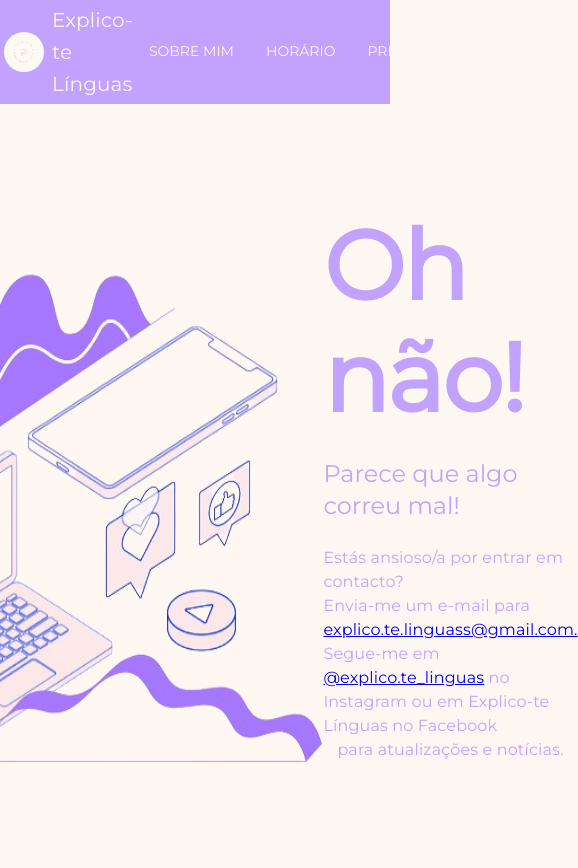
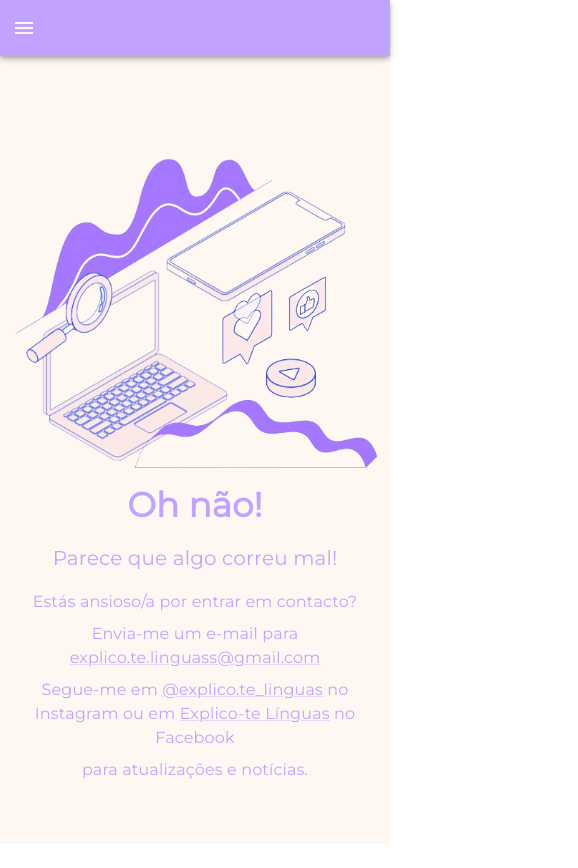
Before and after one commit to joaobraganca555/ExplicoTeLinguas, a React (Vite) app: page /#/error in a window 390 px wide. Shown: the whole page, 578 px wide, since content can reach past the window. After the commit the page ends 844 px from the top, so only its background shows below. Built offline with nearby package versions, Linux system fonts and the light colour scheme; what pocketbase would draw is missing.

Commit message:
Overall mobile support

```diff
--- a/src/App.jsx
+++ b/src/App.jsx
@@ -5,10 +5,11 @@ import {
   Navigate
 } from 'react-router-dom';
 import Error from './views/misc/Error';
-import Layout from './views/Layout';
+import Layout from './layout/Layout';
 import Schedule from './views/Schedule';
 import Profile from './views/Profile';
 import PriceList from './views/PriceList';
+import NotFound from './views/misc/NotFound';
 
 const App = () => {
   return (
@@ -21,6 +22,7 @@ const App = () => {
           <Route path="horario" element={<Schedule />} />
           <Route path="precos" element={<PriceList />} />
           <Route path="error" element={<Error />} />
+          <Route path="*" element={<NotFound />} />
         </Route>
       </Routes>
     </Router>
--- /dev/null
+++ b/src/layout/Layout.jsx
@@ -0,0 +1,22 @@
+import { Stack, Toolbar, useTheme } from '@mui/material';
+import { Outlet } from 'react-router';
+import TopBar from './TopBar';
+
+const Layout = () => {
+  const theme = useTheme();
+  return (
+    <Stack
+      sx={{ minHeight: '100vh', backgroundColor: theme.palette.secondary.main }}
+    >
+      <TopBar />
+      <Stack sx={{ flex: 1 }}>
+        <Toolbar />
+        <Stack justifyContent="center" alignItems="center" sx={{ flex: 1 }}>
+          <Outlet />
+        </Stack>
+      </Stack>
+    </Stack>
+  );
+};
+
+export default Layout;
--- a/src/layout/TopBar.jsx
+++ b/src/layout/TopBar.jsx
@@ -1,73 +1,188 @@
-import { Facebook, Instagram } from '@mui/icons-material';
 import {
+  AppBar,
+  Box,
+  Button,
+  CssBaseline,
+  Divider,
+  Drawer,
   IconButton,
+  List,
+  ListItem,
+  ListItemButton,
+  ListItemText,
   Stack,
-  Tab,
-  Tabs,
+  Toolbar,
   Typography,
   useTheme
 } from '@mui/material';
+import MenuIcon from '@mui/icons-material/Menu';
+import { useNavigate, useLocation } from 'react-router';
+import { useState } from 'react';
+import { Facebook, Instagram } from '@mui/icons-material';
+import { instagramUrl, facebookUrl } from '../constants/social';
 
-import { useLocation, useNavigate } from 'react-router';
-import { facebookUrl, instagramUrl } from '../constants/social';
-
-const pathnameIndex = {
-  '/sobremim': 0,
-  '/horario': 1,
-  '/precos': 2
-};
-
-const indexToPathname = {
-  0: '/sobremim',
-  1: '/horario',
-  2: '/precos'
+const drawerWidth = 240;
+const navItems = ['Sobre Mim', 'Horário', 'Preços'];
+const navigateItem = {
+  'Sobre Mim': '/sobremim',
+  Horário: '/horario',
+  Preços: '/precos'
 };
 
 const TopBar = () => {
+  const navigate = useNavigate();
+  const location = useLocation();
   const theme = useTheme();
-  const navigate = useNavigate();
-  const { pathname } = useLocation();
+
+  console.log(location);
+
+  const [mobileOpen, setMobileOpen] = useState(false);
+
+  const handleDrawerToggle = () => {
+    setMobileOpen((prevState) => !prevState);
+  };
+
+  const drawer = (
+    <Box onClick={handleDrawerToggle} textAlign="center">
+      {/* <img
+        style={{ borderRadius: 50, marginTop: 10 }}
+        src="logo4.png"
+        height={50}
+      /> */}
+      <Typography variant="h6" sx={{ my: 1 }}>
+        Explico-te Línguas
+      </Typography>
+      <Divider />
+      <List>
+        <>
+          {navItems.map((item) => (
+            <ListItem key={item} disablePadding>
+              <ListItemButton
+                onClick={() => navigate(navigateItem[item])}
+                sx={{ textAlign: 'center' }}
+              >
+                <ListItemText primary={item} />
+              </ListItemButton>
+            </ListItem>
+          ))}
+          <ListItem disablePadding>
+            <ListItemButton
+              onClick={() => window.open(facebookUrl, '_blank')}
+              sx={{ textAlign: 'center' }}
+            >
+              <ListItemText primary={<Facebook />} secondary="Facebook" />
+            </ListItemButton>
+          </ListItem>
+          <ListItem disablePadding>
+            <ListItemButton
+              onClick={() => window.open(instagramUrl, '_blank')}
+              sx={{ textAlign: 'center' }}
+            >
+              <ListItemText primary={<Instagram />} secondary="Instagram" />
+            </ListItemButton>
+          </ListItem>
+        </>
+      </List>
+    </Box>
+  );
 
   return (
-    <Stack padding={0.5} sx={{ backgroundColor: theme.palette.primary.main }}>
-      <Stack direction="row" justifyContent="space-between" alignItems="center">
-        <Stack
-          direction="row"
-          gap={1}
-          alignItems="center"
-          justifyContent="center"
-          onClick={() => navigate('/sobremim')}
-          sx={{ cursor: 'pointer' }}
+    <Stack>
+      <CssBaseline />
+      <AppBar component="nav">
+        <Toolbar>
+          <IconButton
+            color="secondary"
+            edge="start"
+            onClick={handleDrawerToggle}
+            sx={{ mr: 2, display: { sm: 'none' } }}
+          >
+            <MenuIcon />
+          </IconButton>
+          <Typography
+            color="secondary"
+            variant="h7"
+            sx={{
+              flexGrow: 1,
+              display: { xs: 'none', sm: 'block' }
+            }}
+          >
+            <Stack
+              direction="row"
+              alignItems="center"
+              gap={1}
+              sx={{ cursor: 'pointer' }}
+              onClick={() => navigate('/sobremim')}
+            >
+              <img
+                style={{
+                  borderRadius: 50,
+                  mr: 2,
+                  display: { sm: 'none' }
+                }}
+                src="logo.jpeg"
+                width={40}
+              />
+              Explico-te Línguas
+            </Stack>
+          </Typography>
+          <Box
+            sx={{
+              display: { xs: 'none', sm: 'flex' },
+              gap: 2,
+              justifyContent: 'center',
+              alignItems: 'center'
+            }}
+          >
+            {navItems.map((item) => (
+              <Button
+                selected={location.pathname === navigateItem[item]}
+                sx={{
+                  backgroundColor:
+                    location.pathname === navigateItem[item] &&
+                    theme.palette.action.selected
+                }}
+                color="secondary"
+                key={item}
+                onClick={() => navigate(navigateItem[item])}
+              >
+                {item}
+              </Button>
+            ))}
+            <Stack direction="row" gap={0.5}>
+              <Instagram
+                color="secondary"
+                sx={{ cursor: 'pointer' }}
+                onClick={() => window.open(instagramUrl, '_blank')}
+              />
+              <Facebook
+                onClick={() => window.open(facebookUrl, '_blank')}
+                sx={{ cursor: 'pointer' }}
+                color="secondary"
+              />
+            </Stack>
+          </Box>
+        </Toolbar>
+      </AppBar>
+      <nav>
+        <Drawer
+          variant="temporary"
+          open={mobileOpen}
+          onClose={handleDrawerToggle}
+          ModalProps={{
+            keepMounted: true // Better open performance on mobile.
+          }}
+          sx={{
+            display: { xs: 'block', sm: 'none' },
+            '& .MuiDrawer-paper': {
+              boxSizing: 'border-box',
+              width: drawerWidth
+            }
+          }}
         >
-          <img style={{ borderRadius: 50 }} src="logo.jpeg" width={40} />
-          <Typography color="secondary" variant="h6">
-            Explico-te Línguas
-          </Typography>
-        </Stack>
-        <Stack direction="row" alignItems="center" gap={5}>
-          <Tabs
-            textColor="secondary"
-            indicatorColor="secondary"
-            value={pathnameIndex[pathname]}
-            onChange={(event, newValue) => navigate(indexToPathname[newValue])}
-          >
-            <Tab
-              sx={{ color: theme.palette.secondary.main }}
-              label="Sobre Mim"
-            />
-            <Tab sx={{ color: theme.palette.secondary.main }} label="Horário" />
-            <Tab sx={{ color: theme.palette.secondary.main }} label="Preços" />
-          </Tabs>
-          <Stack direction="row">
-            <IconButton onClick={() => window.open(instagramUrl, '_blank')}>
-              <Instagram color="secondary" sx={{ cursor: 'pointer' }} />
-            </IconButton>
-            <IconButton onClick={() => window.open(facebookUrl, '_blank')}>
-              <Facebook color="secondary" />
-            </IconButton>
-          </Stack>
-        </Stack>
-      </Stack>
+          {drawer}
+        </Drawer>
+      </nav>
     </Stack>
   );
 };
--- a/src/views/Layout.jsx
+++ /dev/null
@@ -1,16 +0,0 @@
-import { useState } from 'react';
-import TopBar from '../layout/TopBar';
-import { Outlet } from 'react-router';
-
-const Home = () => {
-  const [tab, setTab] = useState(0);
-
-  return (
-    <>
-      <TopBar tab={tab} setTab={setTab} />
-      <Outlet />
-    </>
-  );
-};
-
-export default Home;
--- a/src/views/PriceList.jsx
+++ b/src/views/PriceList.jsx
@@ -1,4 +1,12 @@
-import { Chip, Divider, Skeleton, Stack, Typography } from '@mui/material';
+import {
+  Chip,
+  Divider,
+  Skeleton,
+  Stack,
+  Typography,
+  useMediaQuery,
+  useTheme
+} from '@mui/material';
 import {
   useFetchListPrice,
   useFetchSubjects
@@ -26,63 +34,64 @@ const PriceList = () => {
     isError: isErrorAna
   } = useFetchAna();
 
+  const theme = useTheme();
+  const isMobile = useMediaQuery(theme.breakpoints.down('md'));
+
   if (isErrorListPrice || isErrorSubjects || isErrorAna) return <Error />;
 
   return (
-    <Stack
-      alignItems="center"
-      justifyContent="center"
-      height="calc(100vh - 100px)"
-      gap={3}
-    >
+    <Stack gap={3} padding={2}>
       <Stack>
         <Typography
           lineHeight={0.7}
-          variant="h2"
+          variant={isMobile ? 'h3' : 'h2'} // Adjusted font size for mobile
           color="primary"
           fontFamily="Catchy Mager"
+          alignSelf={isMobile ? 'center' : 'end'}
         >
           Tabela de Preços
         </Typography>
-        <Typography alignSelf="end" color="primary">
+        <Typography
+          alignSelf={isMobile ? 'center' : 'end'}
+          color="primary"
+          fontSize={isMobile ? '12px' : 'inherit'}
+        >
           *por hora
         </Typography>
       </Stack>
-
-      <Stack>
+      <Stack justifyContent="center">
         <Chip
           color="primary"
           label="EXPLICAÇÕES"
-          size="medium"
+          size={isMobile ? 'small' : 'medium'}
           sx={{
-            width: '420px',
+            width: '100%', // Adjusted width for mobile
             fontSize: '15px',
             letterSpacing: '2px',
             fontWeight: 'bold',
-            marginBottom: '5px'
+            marginBottom: '5px',
+            alignSelf: 'center'
           }}
         />
         {!isLoadingListPrice ? (
-          <>
-            {prices.map((p, index) => (
+          prices.map((p, index) => (
             <Stack key={index}>
               <Stack
                 direction="row"
                 justifyContent="space-between"
-                  paddingX={5}
+                paddingX={isMobile ? 2 : 5} // Adjusted padding for mobile
                 paddingY={0.2}
               >
-                  <Typography color="primary" variant="h6">
+                <Typography color="primary" variant="subtitle1">
                   {p.type}
                 </Typography>
-                  <Typography color="primary" variant="h6">
+                <Typography color="primary" variant="subtitle1">
                   {p.price}
                 </Typography>
               </Stack>
               <Divider />
             </Stack>
-            ))}
-          </>
+          ))
         ) : (
           <Stack gap={0.8}>
             {[...Array(4)].map((_, index) => (
@@ -91,7 +100,7 @@ const PriceList = () => {
                   sx={{ borderRadius: 4, alignSelf: 'center' }}
                   variant="rectangular"
                   height="25px"
-                  width="85%"
+                  width={isMobile ? '75%' : '85%'} // Adjusted width for mobile
                 />
                 <Divider />
               </Stack>
@@ -103,13 +112,13 @@ const PriceList = () => {
             sx={{ borderRadius: 4, alignSelf: 'center', marginTop: 2 }}
             variant="rectangular"
             height={48}
-            width="75%"
+            width={isMobile ? '60%' : '75%'} // Adjusted width for mobile
           />
         ) : (
           <Typography
             marginTop={2}
             color="primary"
-            width={350}
+            width={isMobile ? '80%' : 350} // Adjusted width for mobile
             textAlign="center"
             alignSelf="center"
           >
@@ -128,9 +137,9 @@ const PriceList = () => {
             !isLoadingAna ? (
               <Typography>{ana?.email}</Typography>
             ) : (
-              <Skeleton width={250.67} />
+              <Skeleton width={isMobile ? '50%' : 250.67} />
             )
-          }
+          } // Adjusted width for mobile
         />
       </Stack>
     </Stack>
--- a/src/views/Profile.jsx
+++ b/src/views/Profile.jsx
@@ -1,10 +1,20 @@
-import { Avatar, Box, Skeleton, Stack, Typography } from '@mui/material';
+import {
+  Avatar,
+  Box,
+  Skeleton,
+  Stack,
+  Typography,
+  useMediaQuery,
+  useTheme
+} from '@mui/material';
 import { useFetchAna } from '../hooks/useFetchAna';
 import { pocketUrl } from '../constants/pocketbase';
 import Error from './misc/Error';
 
 const Profile = () => {
   const { data: ana, isLoading, isError, error } = useFetchAna();
+  const theme = useTheme();
+  const isMobile = useMediaQuery(theme.breakpoints.down('md'));
 
   if (isError) {
     console.log(error);
@@ -12,51 +22,70 @@ const Profile = () => {
   }
 
   return (
-    <Stack
-      justifyContent="center"
-      alignItems="center"
-      padding={5}
-      gap={10}
-      height="calc(100vh - 180px)"
-    >
-      <Stack justifyContent="center" alignItems="center">
+    <Stack gap={isMobile ? 5 : 10}>
+      <Stack justifyContent="center" alignItems="center" gap={isMobile ? 2 : 4}>
         <img
+          src="starsGlow.png"
           style={{ lineHeight: '0px', display: 'flex' }}
-          src="starsGlow.png"
-          width={100}
+          width={isMobile ? 45 : 85}
         />
         <Typography
           textAlign="center"
           color="primary"
           lineHeight="5px"
-          fontSize={{ xs: '40px', sm: '40px', md: '60px', lg: '60px' }}
+          fontSize={{ xs: '30px', sm: '30px', md: '50px', lg: '50px' }}
           fontFamily="Sulat Rizal Free"
         >
           Quem sou eu?
         </Typography>
       </Stack>
-      <Stack direction="row" alignItems="center" gap={2}>
-        <Stack gap={10} alignItems="end">
-          <Typography color="primary">Ana Moreira</Typography>
-          <Typography color="primary">Vila Nova de Famalicão</Typography>
-          <Typography color="primary" width={250}>
+      <Stack
+        direction={isMobile ? 'column' : 'row'}
+        alignItems="center"
+        gap={isMobile ? 2 : 6}
+      >
+        <Stack gap={isMobile ? 2 : 6} alignItems="center">
+          <Typography
+            color="primary"
+            textAlign={isMobile ? 'center' : 'inherit'}
+          >
+            Ana Moreira
+          </Typography>
+          <Typography
+            color="primary"
+            textAlign={isMobile ? 'center' : 'inherit'}
+          >
+            Vila Nova de Famalicão
+          </Typography>
+          <Typography
+            color="primary"
+            width={isMobile ? '100%' : 250}
+            textAlign={isMobile ? 'center' : 'inherit'}
+          >
             Finalista na licenciatura de Línguas Aplicadas, na Universidade do
             Minho
           </Typography>
-          <Typography color="primary" width={250}>
-            Fui ténica de Atividades de Enriquecimento Curricular em escolas
+          <Typography
+            color="primary"
+            width={isMobile ? '100%' : 250}
+            textAlign={isMobile ? 'center' : 'inherit'}
+          >
+            Fui técnica de Atividades de Enriquecimento Curricular em escolas
             primárias
           </Typography>
         </Stack>
         <Box
           sx={{
-            width: 402, // Avatar width plus double the gap width
-            height: 402, // Avatar height plus double the gap width
+            width: isMobile ? '50vw' : '33vw',
+            height: isMobile ? '50vw' : '33vw',
+            maxWidth: '100%', // Ensure it does not overflow the screen width on small devices
+            maxHeight: '100%', // Ensure it does not overflow the screen height on small devices
             display: 'flex',
             alignItems: 'center',
             justifyContent: 'center',
             borderRadius: '50%',
-            border: '35px solid #fff' // The border is 20px solid white
+            border: '20px solid #fff',
+            overflow: 'hidden' // Ensure the Avatar does not overflow the Box
           }}
         >
           {!isLoading ? (
@@ -64,37 +93,58 @@ const Profile = () => {
               alt="Ana Moreira"
               src={`${pocketUrl}/api/files/${ana?.collectionId}/${ana?.id}/${ana?.avatar}`}
               sx={{
-                width: 380, // Actual image width
-                height: 380, // Actual image height
-                position: 'relative', // This ensures the avatar is on top of the pseudo-element
-                zIndex: 1 // This brings the avatar above the pseudo-element (gap)
+                width: isMobile ? '45vw' : '50vw', // Adjusted for a little gap inside the border
+                height: isMobile ? '45vw' : '50vw', // Same as width to maintain aspect ratio
+                maxWidth: '100%', // Ensure it does not overflow the Box
+                maxHeight: '100%', // Same as maxWidth for aspect ratio
+                position: 'relative',
+                zIndex: 1
               }}
             />
           ) : (
             <Skeleton
               variant="circular"
               sx={{
-                width: 380, // Actual image width
-                height: 380, // Actual image height
-                position: 'relative', // This ensures the avatar is on top of the pseudo-element
-                zIndex: 1 // This brings the avatar above the pseudo-element (gap)
+                width: isMobile ? '45vw' : '50vw',
+                height: isMobile ? '45vw' : '50vw'
               }}
             />
           )}
         </Box>
-        <Stack gap={10} alignItems="start">
-          <Typography color="primary" width={250}>
-            {`${ana?.age || ''}`}
-          </Typography>
-          <Typography textAlign="end" color="primary" width={250}>
+
+        <Stack gap={isMobile ? 2 : 6} alignItems="center">
+          {isLoading ? (
+            <Skeleton width={150} />
+          ) : (
+            <Typography
+              color="primary"
+              width={isMobile ? '100%' : 250}
+              textAlign="center"
+            >
+              {ana?.age}
+            </Typography>
+          )}
+          <Typography
+            color="primary"
+            width={isMobile ? '100%' : 250}
+            textAlign={isMobile ? 'center' : 'end'}
+          >
             Sonho ser professora universitária de espanhol
           </Typography>
-          <Typography textAlign="end" color="primary" width={250}>
+          <Typography
+            color="primary"
+            width={isMobile ? '100%' : 250}
+            textAlign={isMobile ? 'center' : 'end'}
+          >
             Tenho muito amor pela minha vocação e procuro sempre fazer o meu
             melhor
           </Typography>
-          <Typography textAlign="end" color="primary" width={250}>
-            Fui ténica de Atividades de Enriquecimento Curricular em escolas
+          <Typography
+            color="primary"
+            width={isMobile ? '100%' : 250}
+            textAlign={isMobile ? 'center' : 'end'}
+          >
+            Fui técnica de Atividades de Enriquecimento Curricular em escolas
             primárias
           </Typography>
         </Stack>
--- a/src/views/misc/Error.jsx
+++ b/src/views/misc/Error.jsx
@@ -1,41 +1,52 @@
-import { Stack, Typography } from '@mui/material';
-import { Link } from 'react-router-dom';
-import { instagramUrl } from '../../constants/social';
+import { useTheme } from '@mui/material/styles';
+import useMediaQuery from '@mui/material/useMediaQuery';
+import { Link, Stack, Typography } from '@mui/material';
+import { facebookUrl, instagramUrl } from '../../constants/social';
 
 const Error = () => {
+  const theme = useTheme();
+  const isMobile = useMediaQuery(theme.breakpoints.down('sm'));
+
   return (
     <Stack
       justifyContent="center"
       alignItems="center"
-      height="calc(100vh - 80px)"
+      direction={isMobile ? 'column' : 'row'}
+      spacing={isMobile ? 2 : 5}
+      textAlign="center"
     >
-      <Stack direction="row">
-        <img src="error.png" />
-        <Stack gap={3} justifyContent="center" alignItems="center">
-          <Typography variant="h1" fontWeight="bold" color="primary">
+      <img
+        src="error.png"
+        style={{ maxWidth: '100%', maxHeight: 350 }}
+        alt="Error"
+      />
+      <Stack gap={2} justifyContent="center" alignItems="center">
+        <Typography
+          variant={isMobile ? 'h4' : 'h1'}
+          fontWeight="bold"
+          color="primary"
+        >
           Oh não!
         </Typography>
-          <Typography variant="h5" color="primary">
+        <Typography variant={isMobile ? 'h6' : 'h5'} color="primary">
           Parece que algo correu mal!
         </Typography>
-          <Stack justifyContent="center" alignItems="center">
+        <Stack gap={1} justifyContent="center" alignItems="center">
           <Typography color="primary">
             Estás ansioso/a por entrar em contacto?
           </Typography>
           <Typography color="primary">
             Envia-me um e-mail para{' '}
-              <Link to="mailto:explico.te.linguass@gmail.com">
-                explico.te.linguass@gmail.com.
+            <Link href="mailto:explico.te.linguass@gmail.com">
+              explico.te.linguass@gmail.com
             </Link>
           </Typography>
           <Typography color="primary">
-              Segue-me em <Link to={instagramUrl}>@explico.te_linguas</Link> no
-              Instagram ou em Explico-te Línguas no Facebook
+            Segue-me em <Link href={instagramUrl}>@explico.te_linguas</Link> no
+            Instagram ou em <Link href={facebookUrl}>Explico-te Línguas</Link>{' '}
+            no Facebook
           </Typography>
-            <Typography color="primary">
-              para atualizações e notícias.
-            </Typography>
-          </Stack>
+          <Typography color="primary">para atualizações e notícias.</Typography>
         </Stack>
       </Stack>
     </Stack>
--- /dev/null
+++ b/src/views/misc/NotFound.jsx
@@ -0,0 +1,43 @@
+import { useTheme } from '@mui/material/styles';
+import useMediaQuery from '@mui/material/useMediaQuery';
+import { Link, Stack, Typography } from '@mui/material';
+
+const NotFound = () => {
+  const theme = useTheme();
+  const isMobile = useMediaQuery(theme.breakpoints.down('sm'));
+
+  return (
+    <Stack
+      justifyContent="center"
+      alignItems="center"
+      direction={isMobile ? 'column' : 'row'}
+      spacing={isMobile ? 2 : 5}
+      textAlign="center"
+    >
+      <img
+        src="notFound.png"
+        style={{ maxWidth: '100%', maxHeight: 350 }}
+        alt="Not Found"
+      />
+      <Stack gap={2} justifyContent="center" alignItems="center">
+        <Typography
+          variant={isMobile ? 'h4' : 'h1'}
+          fontWeight="bold"
+          color="primary"
+        >
+          Ops!
+        </Typography>
+        <Typography variant={isMobile ? 'h6' : 'h5'} color="primary">
+          Não conseguimos encontrar a página que procuras.
+        </Typography>
+        <Typography color="primary">
+          Talvez tenhas digitado o endereço errado ou a página tenha sido
+          movida.
+        </Typography>
+        <Link href="#/sobremim">Voltar à página inicial</Link>
+      </Stack>
+    </Stack>
+  );
+};
+
+export default NotFound;
--- a/styles.css
+++ b/styles.css
@@ -1,7 +1,7 @@
 body {
-  height: 100vh;
+  min-height: 100vh;
+  background-color: #000;
   margin: 0;
-  background-color: #fff7f2;
 }
 
 @font-face {
```
Also changed, not shown: src/views/Schedule.jsx (+24 -17 lines), public/logo4.png (added), public/notFound.png (added). Lines whose indentation alone changed are shown as unchanged.
